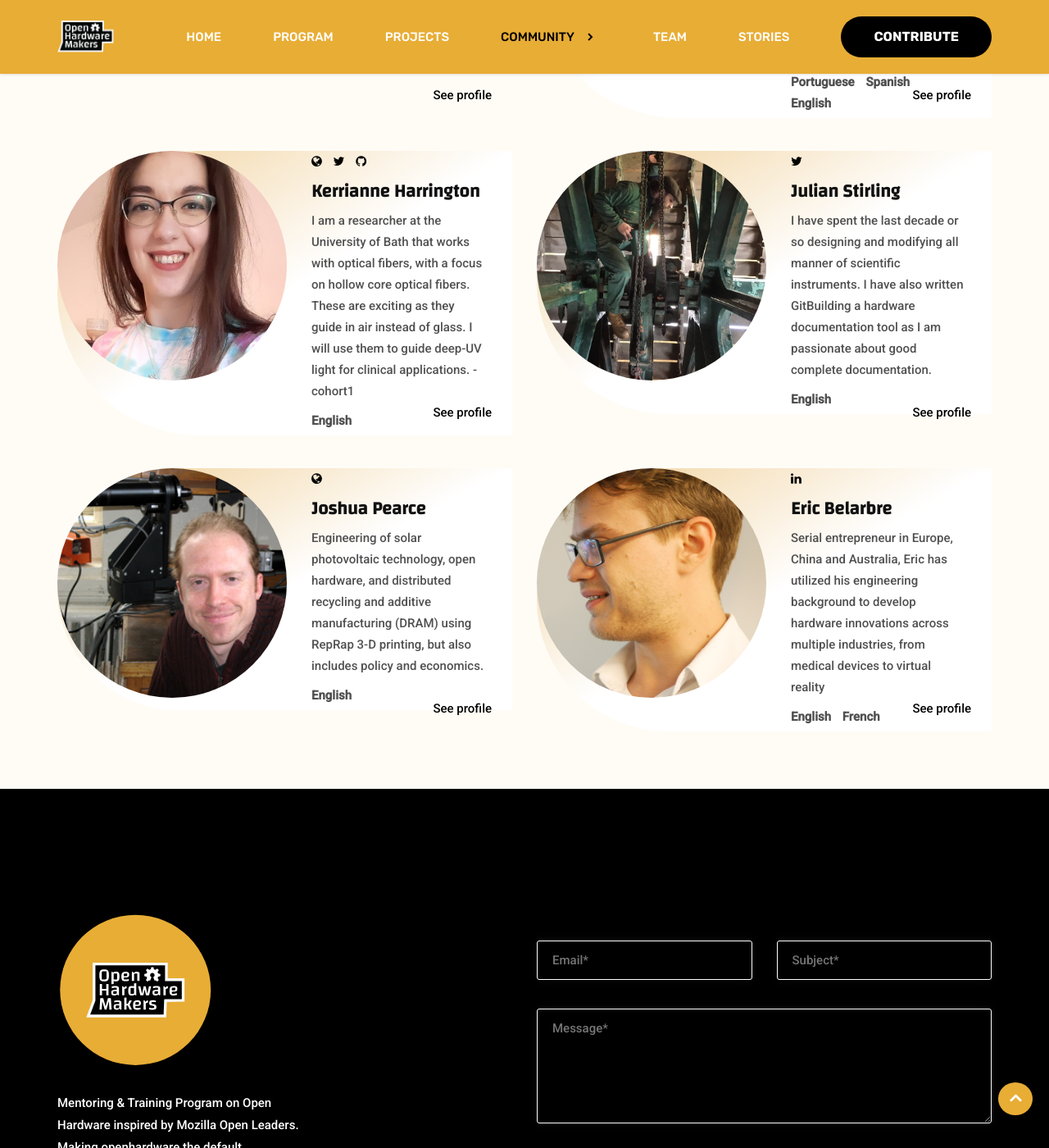
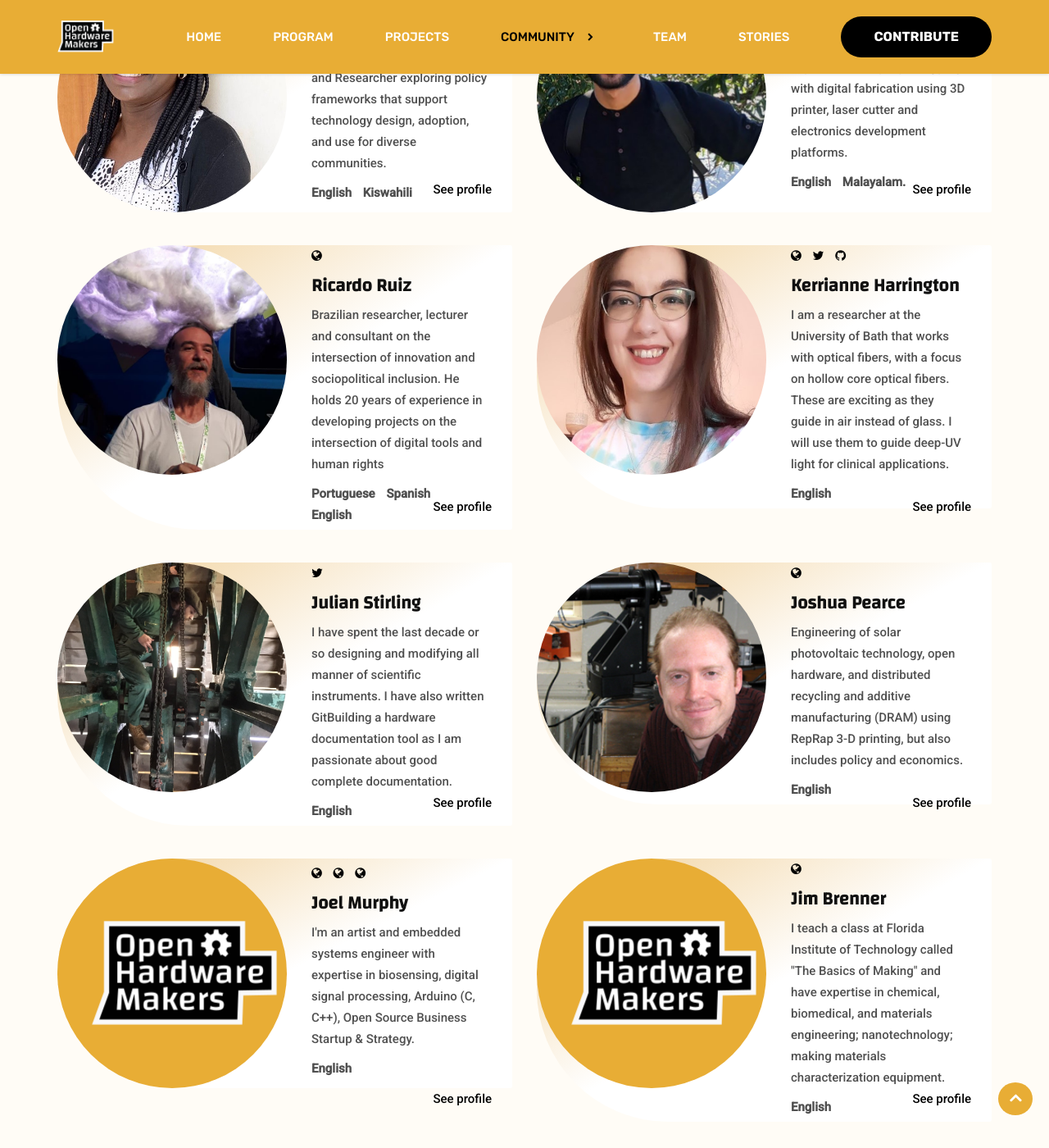
Before and after one commit to ohwmakers/ohwmakers-website, a Jekyll site: the page built from experts.md, in a window 1280 px wide and 1400 px high, scrolled down 1606 px. Shown: the whole window at 82% size. Built offline with Jekyll 4.4.1, drawn with Linux system fonts in a browser that asks for light colours; the list of posts is cut into pages by our own code; some of the changed text lies outside the part shown.

Commit message:
add some of the missing experts and update EyeHear

```diff
--- /dev/null
+++ b/collections/_experts/Jim.md
@@ -0,0 +1,23 @@
+---
+layout: profile
+photo: "/assets/images/expert/logo_square.png"
+title: "Jim Brenner"
+socialMedia:
+  - faIcon: globe
+    link: "https://fit.instructure.com/courses/591914"
+  #- faIcon: instagram
+  #  link: "#"
+  #- faIcon: twitter
+  #  link: "https://twitter.com/saulo_jacques"
+description: I teach a class at Florida Institute of Technology called "The Basics of Making" and have expertise in chemical, biomedical, and materials engineering; nanotechnology; making materials characterization equipment.
+languages:
+- English
+tags:
+- cohort1
+---
+
+## Affiliation:
+- Florida Institute of Technology
+
+## Based in:
+- USA
--- /dev/null
+++ b/collections/_experts/Joel.md
@@ -0,0 +1,22 @@
+---
+layout: profile
+photo: "/assets/images/expert/logo_square.png"
+title: "Joel Murphy"
+socialMedia:
+  - faIcon: globe
+    link: "www.pulsesensor.com"
+  - faIcon: globe
+    link: "www.tympan.org"
+  - faIcon: globe
+    link: ", www.biomurph.com"
+description:  I'm an artist and embedded systems engineer with expertise in biosensing, digital signal processing, Arduino (C, C++), Open Source Business Startup & Strategy.
+
+languages:
+- English
+tags:
+- cohort1
+---
+
+
+## Based in:
+- USA
--- /dev/null
+++ b/collections/_experts/Vicky.md
@@ -0,0 +1,26 @@
+---
+layout: profile
+photo: "/assets/images/expert/logo_square.png"
+title: "Vicky Wenzelmann"
+socialMedia:
+  #- faIcon: globe
+  #  link: "https://gitlab.com/smsj"
+  #- faIcon: instagram
+  #  link: "#"
+  #- faIcon: twitter
+  #  link: "https://twitter.com/saulo_jacques"
+description: I am part of a large network of people who use technology to solve social problems, including many makers. I have been a mentor in "#ASKnet" in Uganda and South Sudan since 2016, am a member of GIG the
+ Global Innovation Gathering, and met many fantastic makers through interventions with the Labmobile. I work as a Systemic Organizational Consultant and Agile Coach, and I have written and evaluated plenty of proposals
+ and project descriptions.
+languages:
+- English
+- German
+tags:
+- cohort1
+---
+
+## Affiliation:
+- Global Innovation Gathering
+
+## Based in:
+- Germany
```
Also changed, not shown: collections/_experts/Kerrianne.md (+3 -1 lines), collections/_projects/eyehear.md (+1 -1 lines), assets/images/expert/logo_square.png (added).
